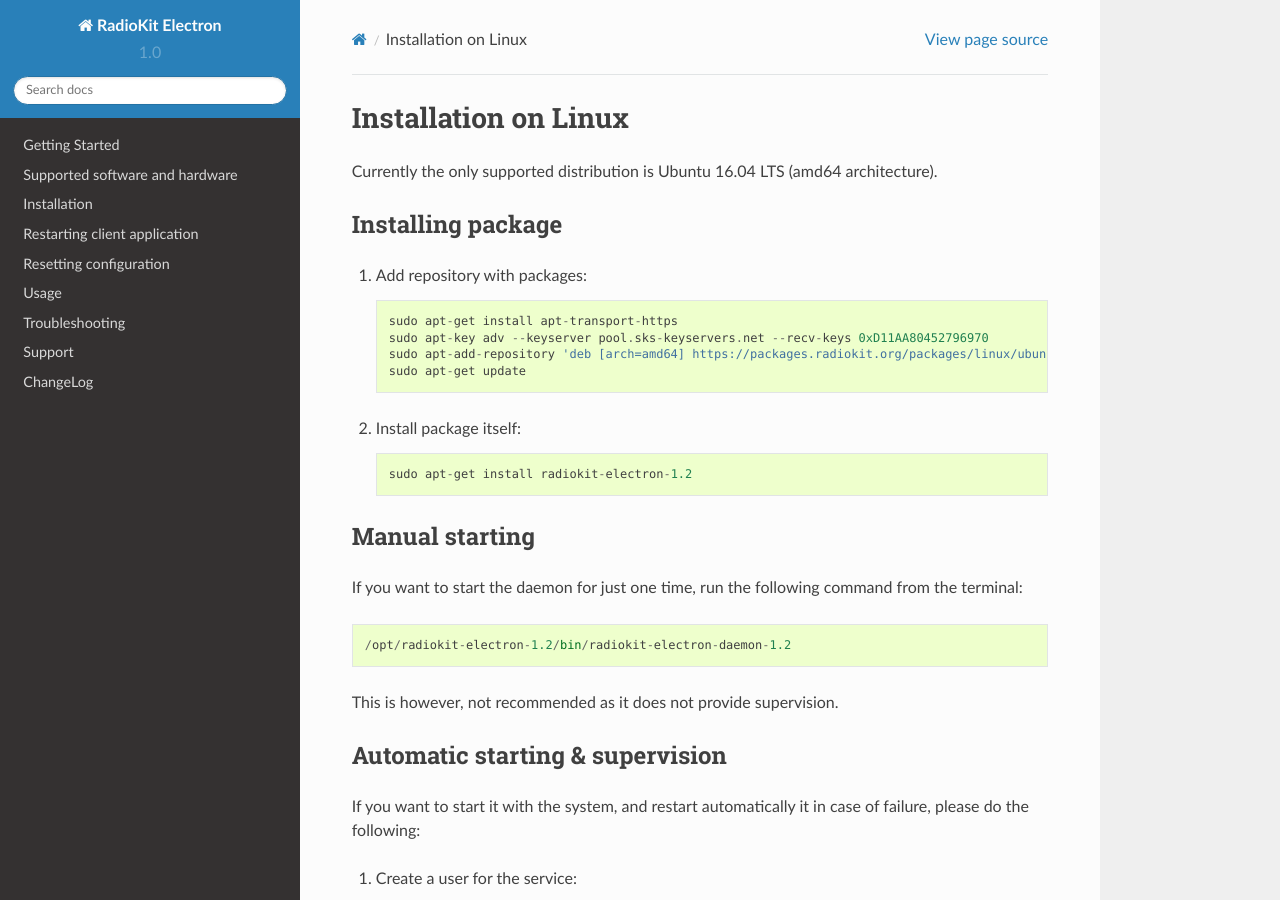
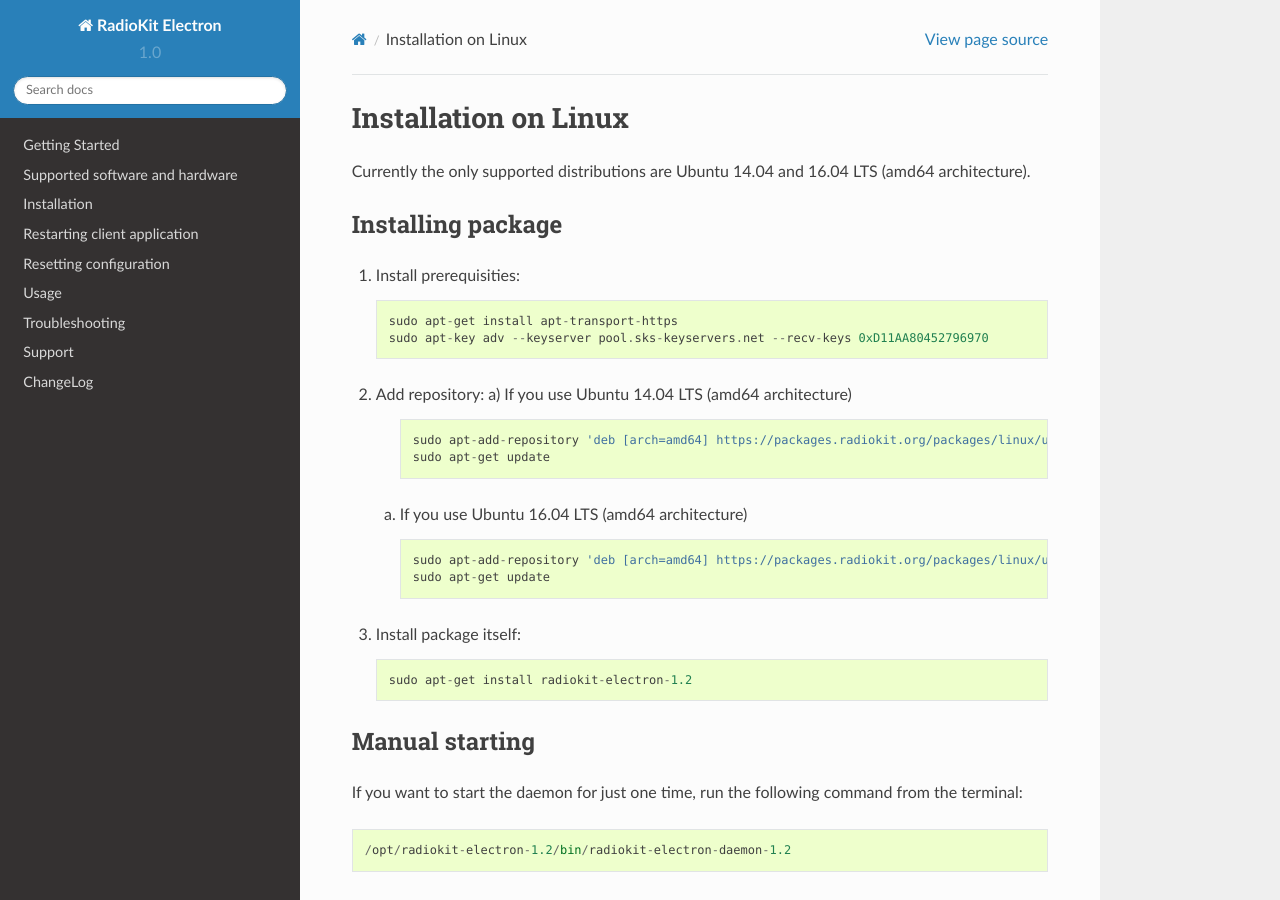
Before and after one commit to radiokit/electron-docs, a Sphinx documentation site: the page built from docs/source/installation-linux.rst, in a window 1280 px wide and 900 px high. Built offline with Sphinx 7.4.7 and the Read the Docs theme 2.0.0, drawn with Linux system fonts in a browser that asks for light colours.

Commit message:
Updated linux installation instructions

```diff
--- a/docs/source/installation-linux.rst
+++ b/docs/source/installation-linux.rst
@@ -3,20 +3,31 @@
 Installation on Linux
 #####################
 
-Currently the only supported distribution is Ubuntu 16.04 LTS (amd64 architecture).
+Currently the only supported distributions are Ubuntu 14.04 and 16.04 LTS (amd64 architecture).
 
 Installing package
 ******************
 
-1. Add repository with packages:
+1. Install prerequisities:
    ::
 
         sudo apt-get install apt-transport-https
         sudo apt-key adv --keyserver pool.sks-keyservers.net --recv-keys 0xD11AA80452796970
-        sudo apt-add-repository 'deb [arch=amd64] https://packages.radiokit.org/packages/linux/ubuntu xenial stable'
-        sudo apt-get update
 
-2. Install package itself:
+2. Add repository:
+   a) If you use Ubuntu 14.04 LTS (amd64 architecture)
+      ::
+
+            sudo apt-add-repository 'deb [arch=amd64] https://packages.radiokit.org/packages/linux/ubuntu trusty trusty-stable'
+            sudo apt-get update
+
+   a) If you use Ubuntu 16.04 LTS (amd64 architecture)
+      ::
+
+           sudo apt-add-repository 'deb [arch=amd64] https://packages.radiokit.org/packages/linux/ubuntu xenial stable'
+           sudo apt-get update
+
+3. Install package itself:
    ::
 
         sudo apt-get install radiokit-electron-1.2
```
